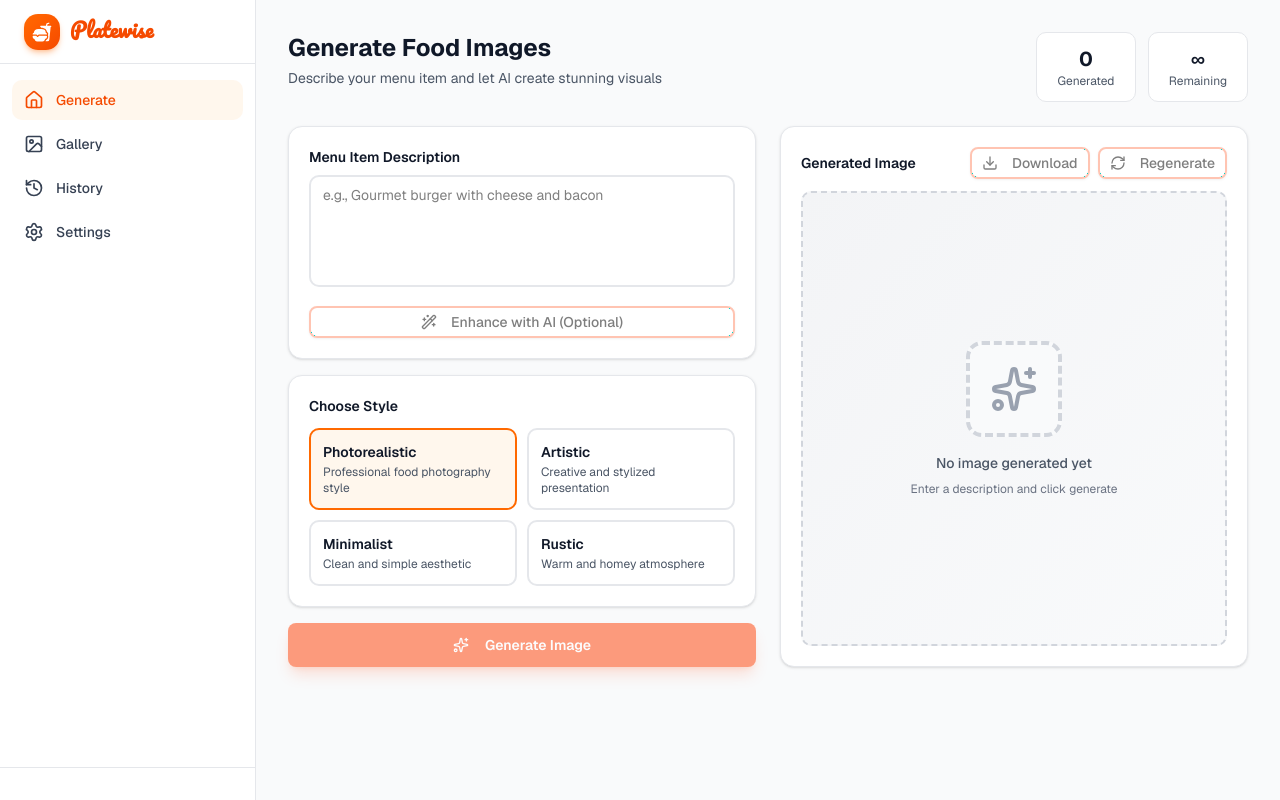
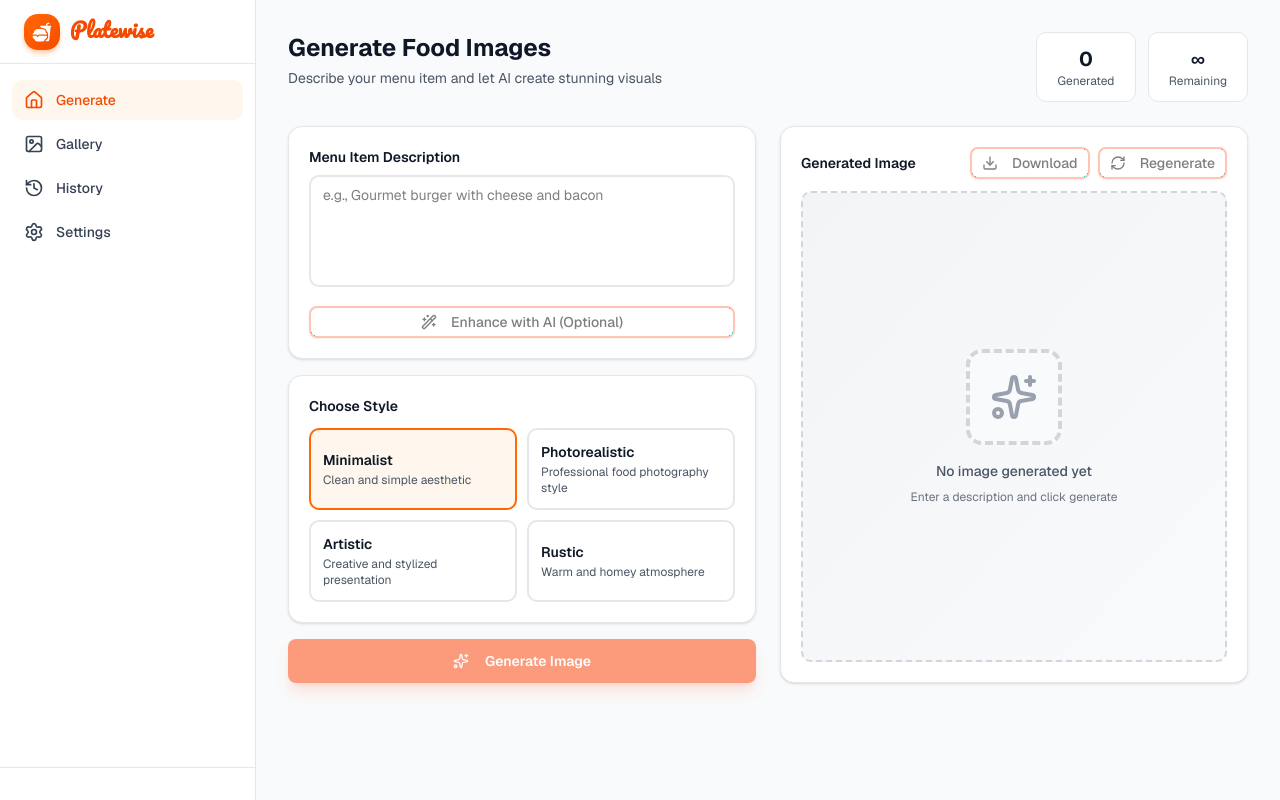
Before and after one commit to Areal-G/platewise, a Next.js app: page /dashboard in a window 1280 px wide. Built offline with nearby package versions, Linux system fonts and the light colour scheme; no server answers.

Commit message:
minimalist now deafult option

```diff
--- a/app/dashboard/page.tsx
+++ b/app/dashboard/page.tsx
@@ -6,6 +6,12 @@ import { Sparkles, Wand2, Download, RefreshCw } from "lucide-react";
 import { createClient } from "@/lib/supabase/client";
 
 const stylePresets = [
+  {
+    id: "minimalist",
+    name: "Minimalist",
+    description: "Clean and simple aesthetic",
+    example: "White background, minimal props",
+  },
   {
     id: "photorealistic",
     name: "Photorealistic",
@@ -19,12 +25,6 @@ const stylePresets = [
     example: "Vibrant colors, artistic composition",
   },
   {
-    id: "minimalist",
-    name: "Minimalist",
-    description: "Clean and simple aesthetic",
-    example: "White background, minimal props",
-  },
-  {
     id: "rustic",
     name: "Rustic",
     description: "Warm and homey atmosphere",
@@ -35,7 +35,7 @@ const stylePresets = [
 export default function DashboardPage() {
   const [prompt, setPrompt] = useState("");
   const [enhancedPrompt, setEnhancedPrompt] = useState("");
-  const [selectedStyle, setSelectedStyle] = useState("photorealistic");
+  const [selectedStyle, setSelectedStyle] = useState("minimalist");
   const [isGenerating, setIsGenerating] = useState(false);
   const [isEnhancing, setIsEnhancing] = useState(false);
   const [generatedImageUrl, setGeneratedImageUrl] = useState("");
```
